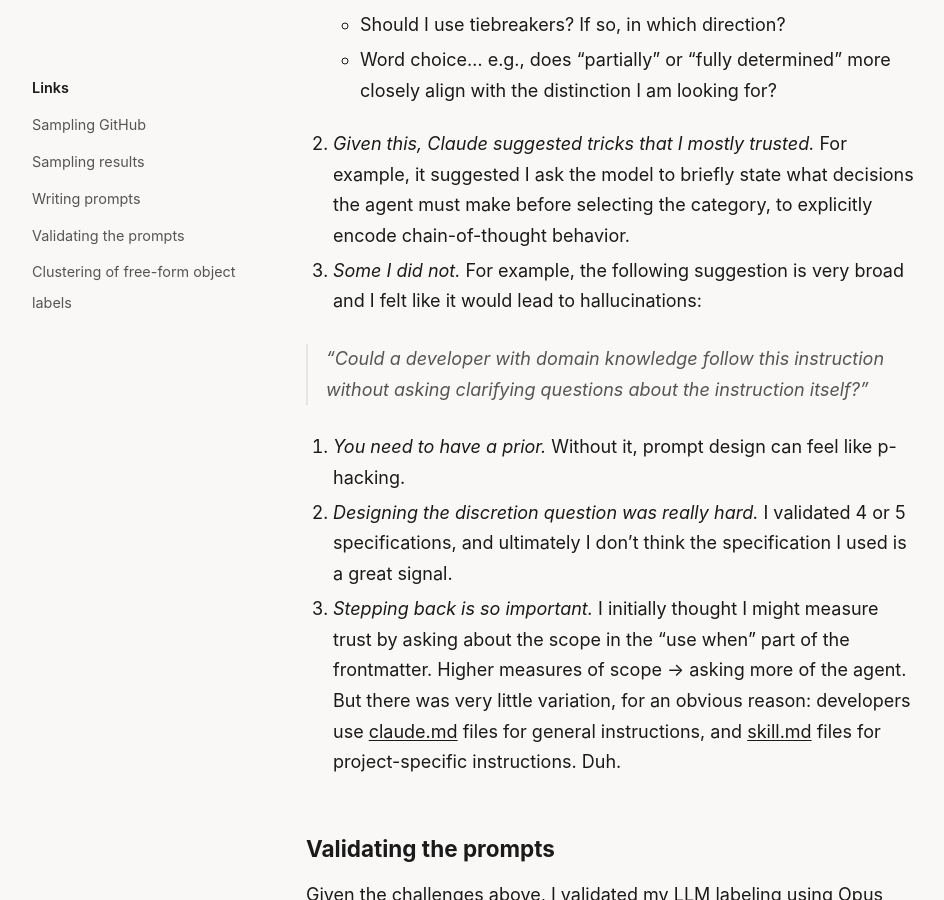
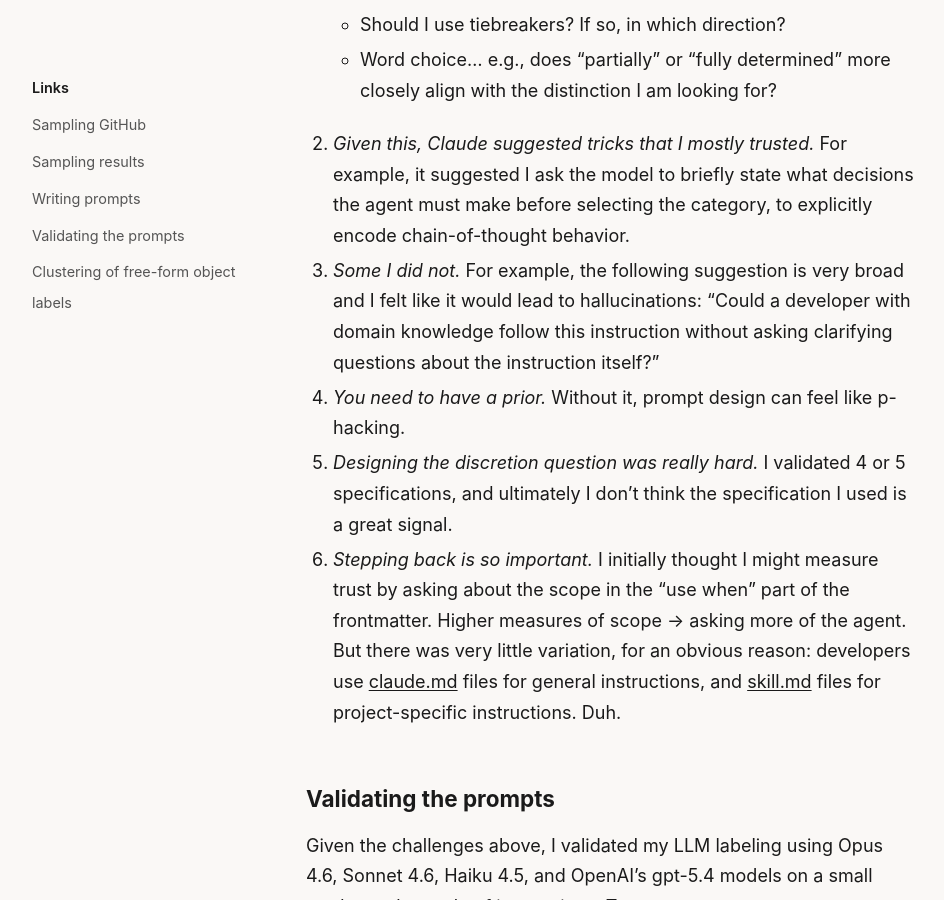
Before and after one commit to anthonycozart/anthonycozart.github.io, a Jekyll site: the page built from _posts/2026-04-05-ai-skills-part-3.md, in a window 1280 px wide and 900 px high, scrolled down 2647 px. Shown: the whole window, without its empty margins (165-1109 px from the left). Built offline with Jekyll 4.4.1, drawn with Linux system fonts in a browser that asks for light colours.

```diff
--- a/_posts/2026-04-05-ai-skills-part-3.md
+++ b/_posts/2026-04-05-ai-skills-part-3.md
@@ -59,10 +59,7 @@ Writing prompts to create my labels {object, intent, discretion, decisions, cons
   * Should I use tiebreakers? If so, in which direction?
   * Word choice… e.g., does "partially" or "fully determined" more closely align with the distinction I am looking for?
 2. *Given this, Claude suggested tricks that I mostly trusted.* For example, it suggested I ask the model to briefly state what decisions the agent must make before selecting the category, to explicitly encode chain-of-thought behavior.
-3. *Some I did not.* For example, the following suggestion is very broad and I felt like it would lead to hallucinations:
-
-> "Could a developer with domain knowledge follow this instruction without asking clarifying questions about the instruction itself?"
-
+3. *Some I did not.* For example, the following suggestion is very broad and I felt like it would lead to hallucinations: "Could a developer with domain knowledge follow this instruction without asking clarifying questions about the instruction itself?"
 4. *You need to have a prior.* Without it, prompt design can feel like p-hacking.
 5. *Designing the discretion question was really hard.* I validated 4 or 5 specifications, and ultimately I don't think the specification I used is a great signal.
 6. *Stepping back is so important.* I initially thought I might measure trust by asking about the scope in the "use when" part of the frontmatter. Higher measures of scope → asking more of the agent. But there was very little variation, for an obvious reason: developers use [claude.md](http://claude.md) files for general instructions, and [skill.md](http://skill.md) files for project-specific instructions. Duh.
```
